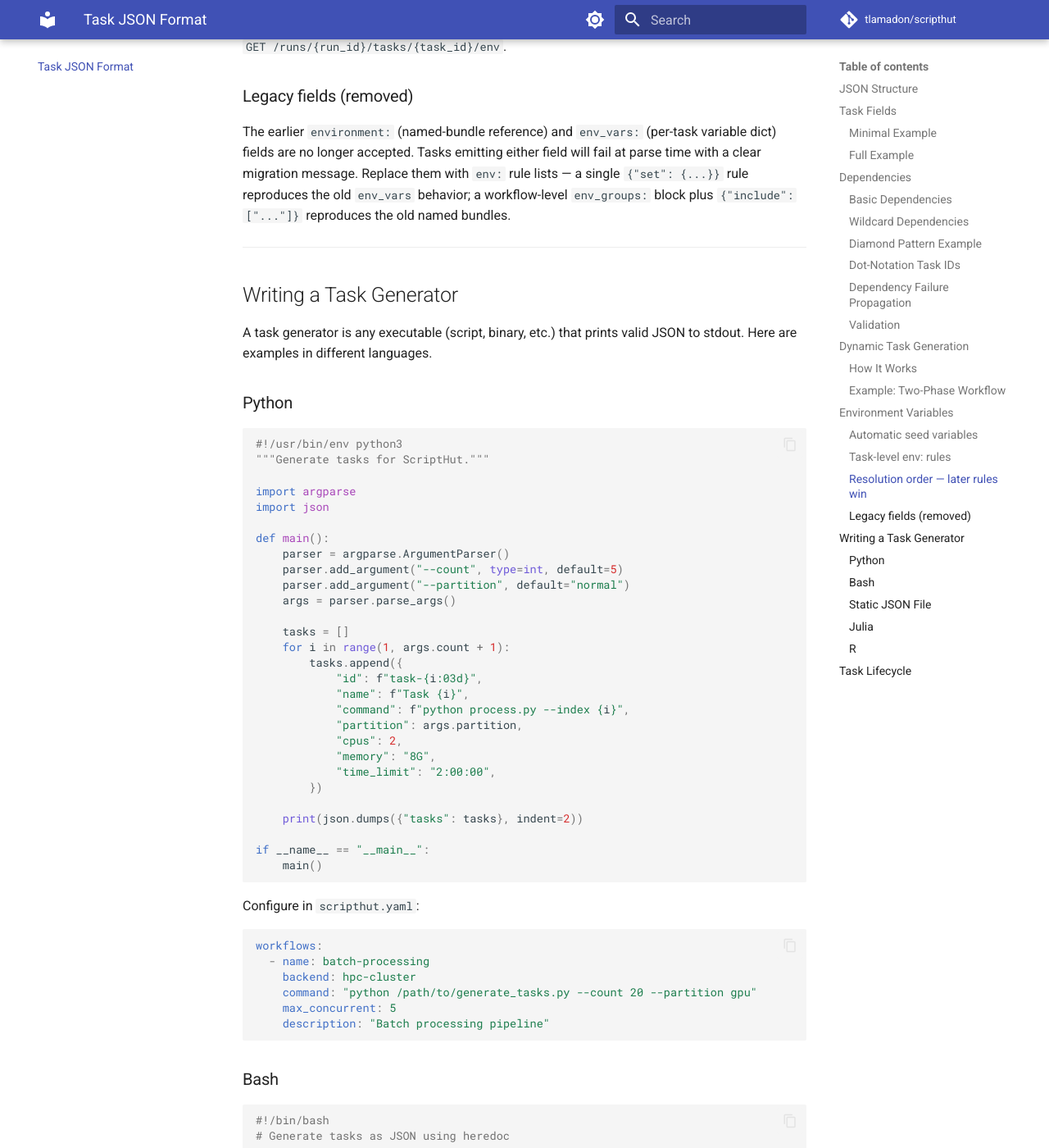
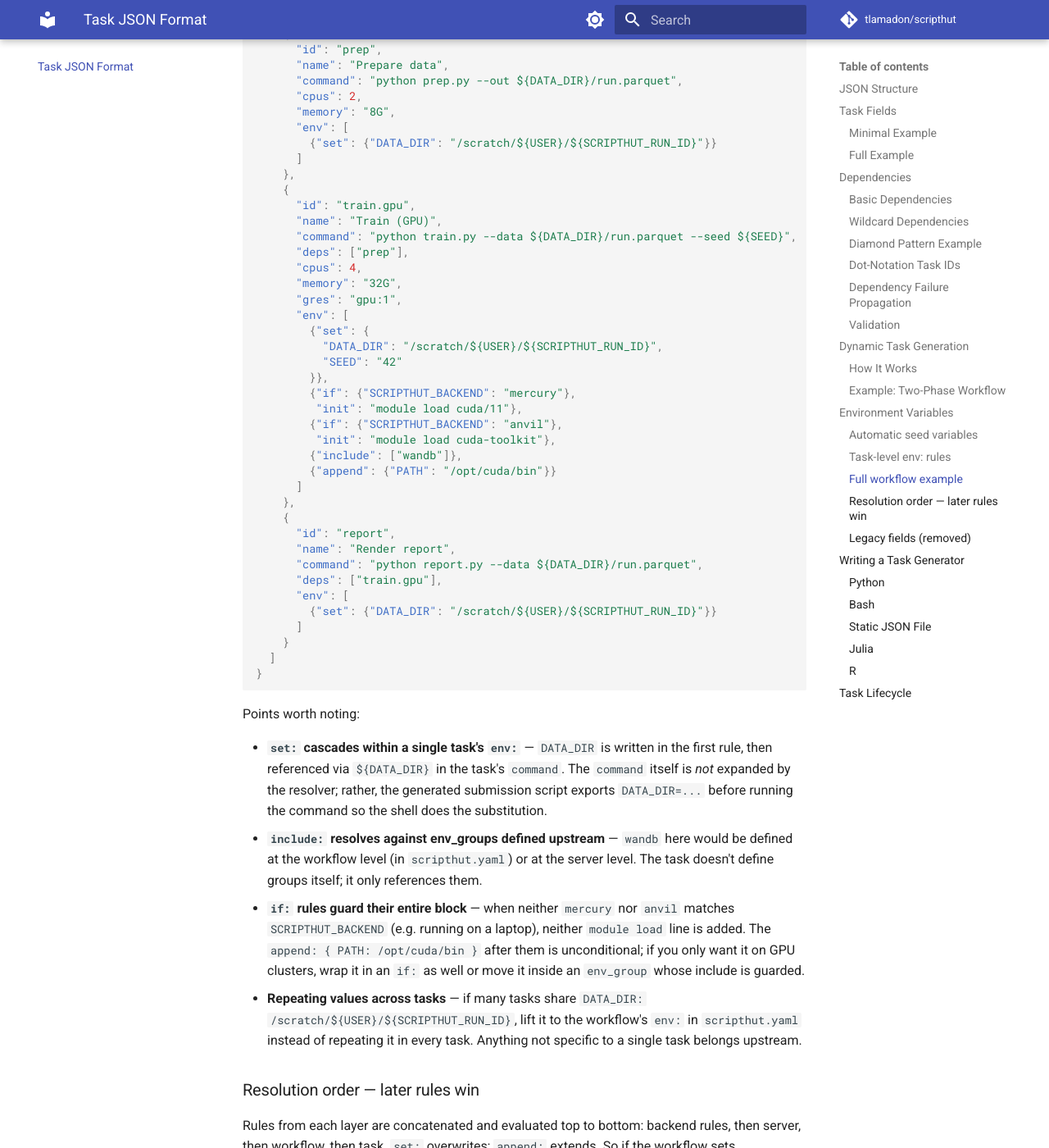
Before and after one commit to tlamadon/scripthut, an MkDocs documentation site: the page built from docs/task-json.md, in a window 1280 px wide and 1400 px high, scrolled down 9380 px. Shown: the whole window at 82% size. Built offline with MkDocs 1.6.1 and Material for MkDocs 9.7.7, drawn with Linux system fonts in a browser that asks for light colours; comment, search, counter and statistics services are not loaded; the version menu is left out; some of the changed text lies outside the part shown.

Commit message:
Add full workflow-JSON example showing env rules in a generator's output
Inserted in docs/task-json.md after the bare task-level env: snippet, the
new example walks through prep / train / report tasks demonstrating
${name} cascade inside one env: list, include: resolving upstream groups,
if: per-backend init blocks, and append: to PATH. Adds a short notes
block calling out that command strings are not resolver-expanded, that
groups must live upstream, and that shared values belong on the workflow
layer rather than repeated per task.

Co-Authored-By: Claude Opus 4.7 <noreply@anthropic.com>

````diff
--- a/docs/task-json.md
+++ b/docs/task-json.md
@@ -348,6 +348,64 @@ A task's `env:` is a list of `EnvRule` entries. Each entry can `set:` variables,
 }
 ```
 
+### Full workflow example
+
+This is what a generator's complete stdout looks like — the same top-level `{"tasks": [...]}` document, with several tasks demonstrating different env-rule patterns:
+
+```json
+{
+  "tasks": [
+    {
+      "id": "prep",
+      "name": "Prepare data",
+      "command": "python prep.py --out ${DATA_DIR}/run.parquet",
+      "cpus": 2,
+      "memory": "8G",
+      "env": [
+        {"set": {"DATA_DIR": "/scratch/${USER}/${SCRIPTHUT_RUN_ID}"}}
+      ]
+    },
+    {
+      "id": "train.gpu",
+      "name": "Train (GPU)",
+      "command": "python train.py --data ${DATA_DIR}/run.parquet --seed ${SEED}",
+      "deps": ["prep"],
+      "cpus": 4,
+      "memory": "32G",
+      "gres": "gpu:1",
+      "env": [
+        {"set": {
+          "DATA_DIR": "/scratch/${USER}/${SCRIPTHUT_RUN_ID}",
+          "SEED": "42"
+        }},
+        {"if": {"SCRIPTHUT_BACKEND": "mercury"},
+         "init": "module load cuda/11"},
+        {"if": {"SCRIPTHUT_BACKEND": "anvil"},
+         "init": "module load cuda-toolkit"},
+        {"include": ["wandb"]},
+        {"append": {"PATH": "/opt/cuda/bin"}}
+      ]
+    },
+    {
+      "id": "report",
+      "name": "Render report",
+      "command": "python report.py --data ${DATA_DIR}/run.parquet",
+      "deps": ["train.gpu"],
+      "env": [
+        {"set": {"DATA_DIR": "/scratch/${USER}/${SCRIPTHUT_RUN_ID}"}}
+      ]
+    }
+  ]
+}
+```
+
+Points worth noting:
+
+- **`set:` cascades within a single task's `env:`** — `DATA_DIR` is written in the first rule, then referenced via `${DATA_DIR}` in the task's `command`. The `command` itself is *not* expanded by the resolver; rather, the generated submission script exports `DATA_DIR=...` before running the command so the shell does the substitution.
+- **`include:` resolves against env_groups defined upstream** — `wandb` here would be defined at the workflow level (in `scripthut.yaml`) or at the server level. The task doesn't define groups itself; it only references them.
+- **`if:` rules guard their entire block** — when neither `mercury` nor `anvil` matches `SCRIPTHUT_BACKEND` (e.g. running on a laptop), neither `module load` line is added. The `append: { PATH: /opt/cuda/bin }` after them is unconditional; if you only want it on GPU clusters, wrap it in an `if:` as well or move it inside an `env_group` whose include is guarded.
+- **Repeating values across tasks** — if many tasks share `DATA_DIR: /scratch/${USER}/${SCRIPTHUT_RUN_ID}`, lift it to the workflow's `env:` in `scripthut.yaml` instead of repeating it in every task. Anything not specific to a single task belongs upstream.
+
 ### Resolution order — later rules win
 
 Rules from each layer are concatenated and evaluated top to bottom: backend rules, then server, then workflow, then task. `set:` overwrites; `append:` extends. So if the workflow sets `DATA_DIR=/shared` and the task sets `DATA_DIR=/scratch/local`, the task wins. The Env tab on the task detail page in the UI shows the resolved env with per-key provenance (which layer / which group wrote each value) — use it to debug surprising values. The same data is exposed at `GET /runs/{run_id}/tasks/{task_id}/env`.
````
